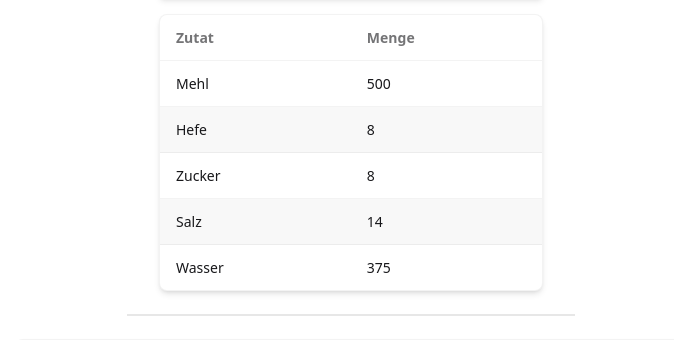
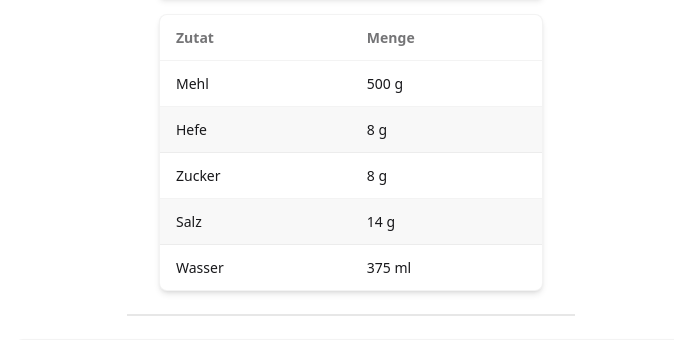
Before and after one commit to fre-ben/broetjim, a React (Vite) app: page / in a window 1280 px wide. Shown: the part 150-490 px from the top of the page, without its empty margins (289-963 px from the left). Built offline with nearby package versions, Linux system fonts and the light colour scheme.

Commit message:
fix: add missing units to ingredients

```diff
--- a/src/components/Ingredients/Ingredients.tsx
+++ b/src/components/Ingredients/Ingredients.tsx
@@ -72,23 +72,23 @@ const Ingredients: React.FC<IngredientsProps> = ({
           <tbody>
             <tr>
               <td>{ingredients.flour.name}</td>
-              <td>{ingredients.flour.amount}</td>
+              <td>{ingredients.flour.amount} g</td>
             </tr>
             <tr>
               <td>{ingredients.yeast.name}</td>
-              <td>{ingredients.yeast.amount}</td>
+              <td>{ingredients.yeast.amount} g</td>
             </tr>
             <tr>
               <td>{ingredients.sugar.name}</td>
-              <td>{ingredients.sugar.amount}</td>
+              <td>{ingredients.sugar.amount} g</td>
             </tr>
             <tr>
               <td>{ingredients.salt.name}</td>
-              <td>{ingredients.salt.amount}</td>
+              <td>{ingredients.salt.amount} g</td>
             </tr>
             <tr>
               <td>{ingredients.water.name}</td>
-              <td>{ingredients.water.amount}</td>
+              <td>{ingredients.water.amount} ml</td>
             </tr>
           </tbody>
         </table>
```
